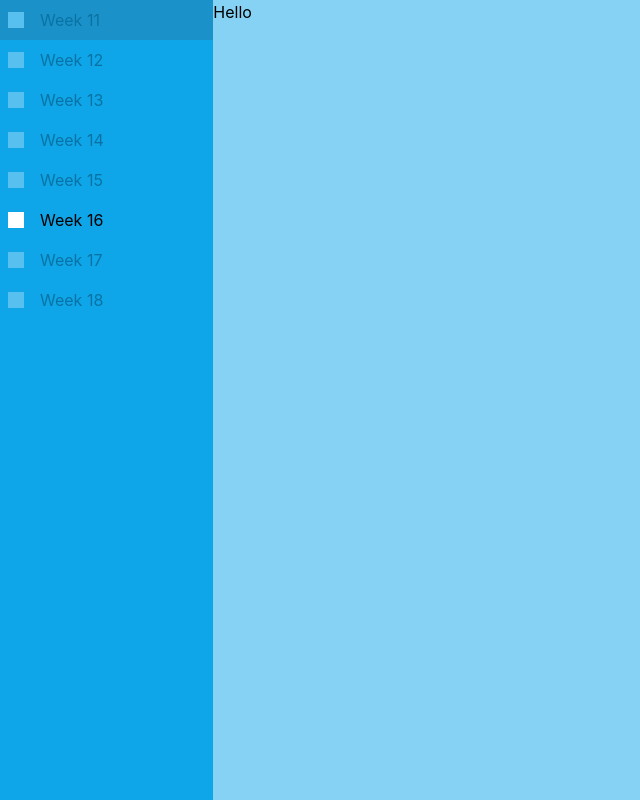
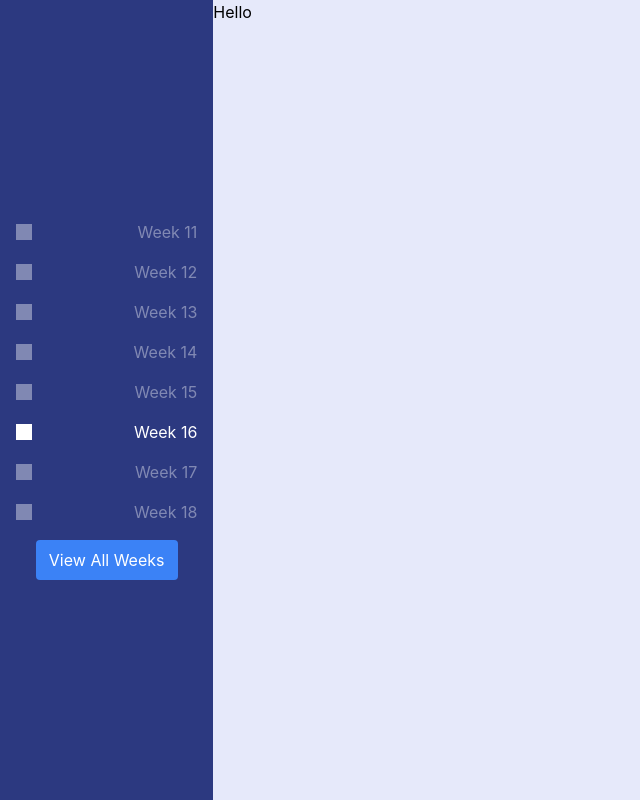
Before and after one commit to jacobdiaz/Marathon, a Next.js app in the folder marathon/: page / in a window 1280 px wide. Shown: the top 800 px of the page, without its empty margins (0-640 px from the left). Built offline with nearby package versions, Linux system fonts and the light colour scheme; no server answers; the database is empty.

Commit message:
style: Added theme bg colors

```diff
--- a/marathon/components/SideBar.js
+++ b/marathon/components/SideBar.js
@@ -6,20 +6,27 @@ export default function SideBar() {
   // Grab the current week
   const currentWeek = stats.currentTrainingWeek;
 
+  // Render all sidebar elements based on the current week
   const renderSideBarItems = () => {
     let items = [];
 
-    console.log(currentWeek);
+    // Weeks 0-1
     if (currentWeek <= 1) {
       for (let i = 1; i < currentWeek + 8; i++) {
         items.push(<SideBarElement week={i} isActive={i === currentWeek} />);
       }
-    } else if (currentWeek >= 11) {
-      for (let i = 11; i < 19; i++) {
+    }
+
+    // Weeks 1-10
+    else if (currentWeek > 1 && currentWeek < 11) {
+      for (let i = currentWeek - 1; i < currentWeek + 7; i++) {
         items.push(<SideBarElement week={i} isActive={i === currentWeek} />);
       }
-    } else if (currentWeek > 1 && currentWeek < 11) {
-      for (let i = currentWeek - 1; i < currentWeek + 7; i++) {
+    }
+
+    // Weeks 11-18
+    else if (currentWeek >= 11) {
+      for (let i = 11; i < 19; i++) {
         items.push(<SideBarElement week={i} isActive={i === currentWeek} />);
       }
     }
@@ -28,6 +35,11 @@ export default function SideBar() {
 
   return (
     //   todo: change styles to theme
-    <div className="w-1/6 h-screen pl-1rem bg-sky-500/100 fixed">{renderSideBarItems()}</div>
+    <div className="flex flex-col justify-center w-1/6 h-screen pl-1rem bg-primary-navy fixed">
+      <div className="flex flex-col items-center">
+        <div className="w-full">{renderSideBarItems()}</div>
+        <button className="bg-blue-500 p-2 m-2 rounded w-4/6 text-skin-white">View All Weeks</button>
+      </div>
+    </div>
   );
 }
--- a/marathon/components/SideBarElement.js
+++ b/marathon/components/SideBarElement.js
@@ -4,15 +4,15 @@ export default function SideBarElement({ week, isActive }) {
   // Todo: change styles to theme
   // Styles
   const containerClass = isActive
-    ? "flex flex-row p-2 items-center cursor-pointer hover:bg-slate-600/80"
-    : "flex flex-row p-2 items-center cursor-pointer opacity-30 hover:bg-slate-600/80";
+    ? "w-full flex py-2 px-4 items-center cursor-pointer justify-between text-skin-white hover:bg-slate-600/80 "
+    : "w-full flex py-2 px-4 items-center cursor-pointer justify-between opacity-40 text-skin-white hover:bg-slate-600/80 ";
   const iconClass = "bg-white w-4 h-4 mr-4";
 
   // Todo: add logic to switch weeks
   return (
     <div className={containerClass}>
       <div className={iconClass}></div>
-      <p>{`Week ${week}`}</p>
+      <p className="">{`Week ${week}`}</p>
     </div>
   );
 }
--- a/marathon/pages/index.js
+++ b/marathon/pages/index.js
@@ -34,7 +34,7 @@ export default function Home(props) {
       <h1 className="text-3xl font-bold underline">Hello world!</h1>
       <button onClick={logTest}>Test</button> */}
       <div className="w-1/6 h-screen pl-1rem"></div>
-      <div className="w-5/6 bg-sky-500/50 h-full">
+      <div className="w-5/6 bg-shade-purple h-full">
         <h1>Hello</h1>
         <div style={{ height: "2000px" }}></div>
       </div>
--- a/marathon/styles/globals.css
+++ b/marathon/styles/globals.css
@@ -1,6 +1,28 @@
 @tailwind base;
 @tailwind components;
 @tailwind utilities;
+
+@layer base {
+  :root {
+    --color-primary-purple: #657afb;
+    --color-primary-navy: #2c3980;
+    --color-primary-black: #031123;
+    --color-primary-white: #ffffff;
+    --color-primary-dark-grey: #424d5b;
+    --color-primary-grey: #818892;
+    --color-secondary-green: #55cb7f;
+    --color-secondary-orange: #fc9c2a;
+    --color-secondary-blue: #15b0e7;
+    --color-secondary-purple: #7c23e8;
+    --color-secondary-pink: #fb6ac2;
+    --color-secondary-red: #ff3a5d;
+    --color-shade-purple: #e6e9fa;
+    --color-shade-orange: ##fff2de;
+    --color-shade-blue: #e0f7ff;
+    --color-shade-green: #d9ffe6;
+    --color-shade-grey: #ececec;
+  }
+}
 
 html,
 body {
--- a/marathon/tailwind.config.js
+++ b/marathon/tailwind.config.js
@@ -1,7 +1,37 @@
 module.exports = {
   content: ["./pages/**/*.{js,ts,jsx,tsx}", "./components/**/*.{js,ts,jsx,tsx}"],
   theme: {
-    extend: {},
+    extend: {
+      textColor: {
+        skin: {
+          black: "var(--color-primary-black)",
+          white: "var(--color-primary-white)",
+          darkgrey: "var(--color-primary-dark-grey)",
+          grey: "var(--color-primary-grey)",
+        },
+      },
+      backgroundColor: {
+        primary: {
+          purple: "var(--color-primary-purple)",
+          navy: "var(--color-primary-navy)",
+        },
+        seconday: {
+          green: "var(--color-secondary-green)",
+          orange: "var(--color-secondary-orange)",
+          blue: "var(--color-secondary-blue)",
+          purple: "var(--color-secondary-purple)",
+          pink: "var(--color-secondary-pink)",
+          red: "var(--color-secondary-red)",
+        },
+        shade: {
+          purple: "var(--color-shade-purple)",
+          orange: "var(--color-shade-orange)",
+          blue: "var(--color-shade-blue)",
+          green: "var(--color-shade-green)",
+          grey: "var(--color-shade-grey)",
+        },
+      },
+    },
   },
   plugins: [],
 };
```
